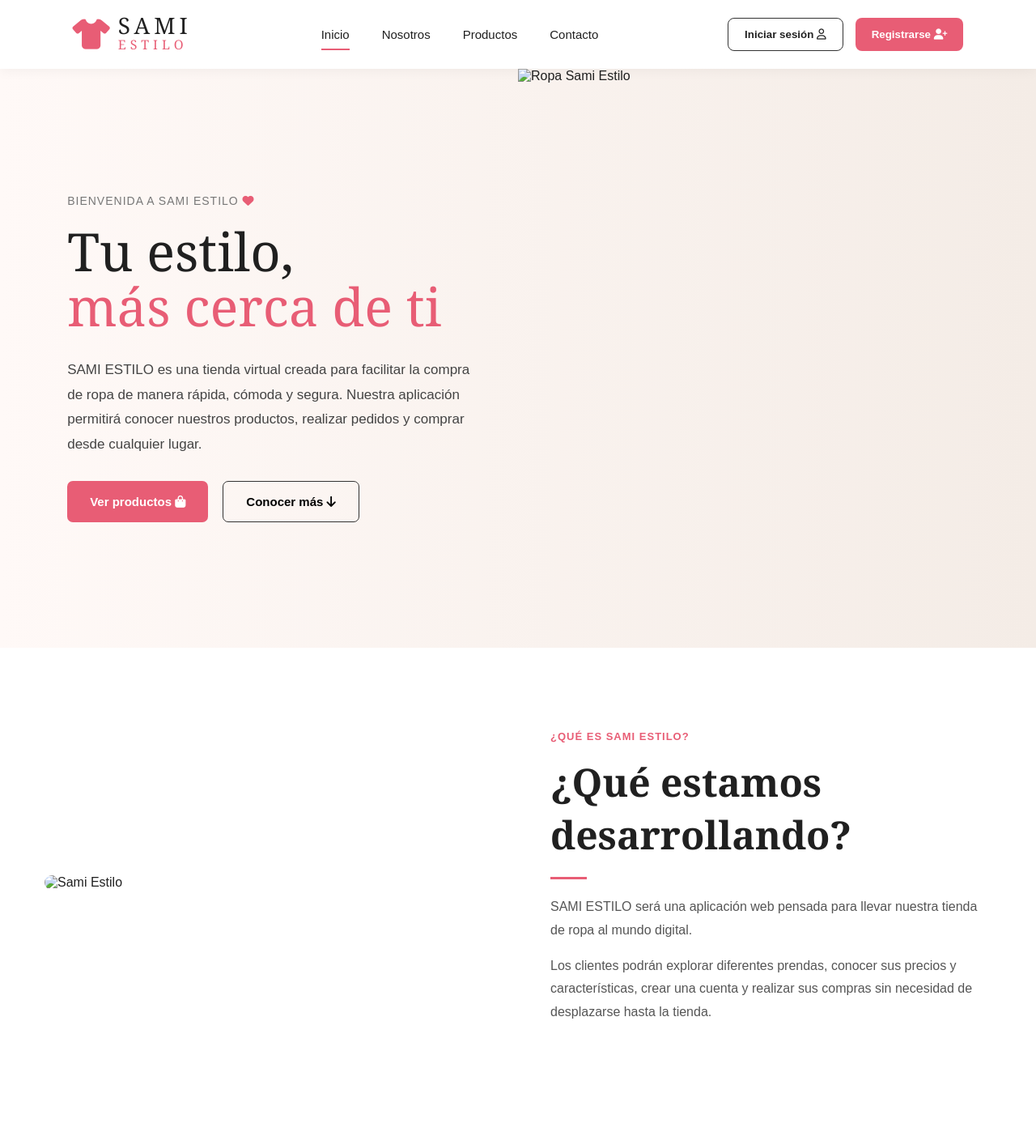
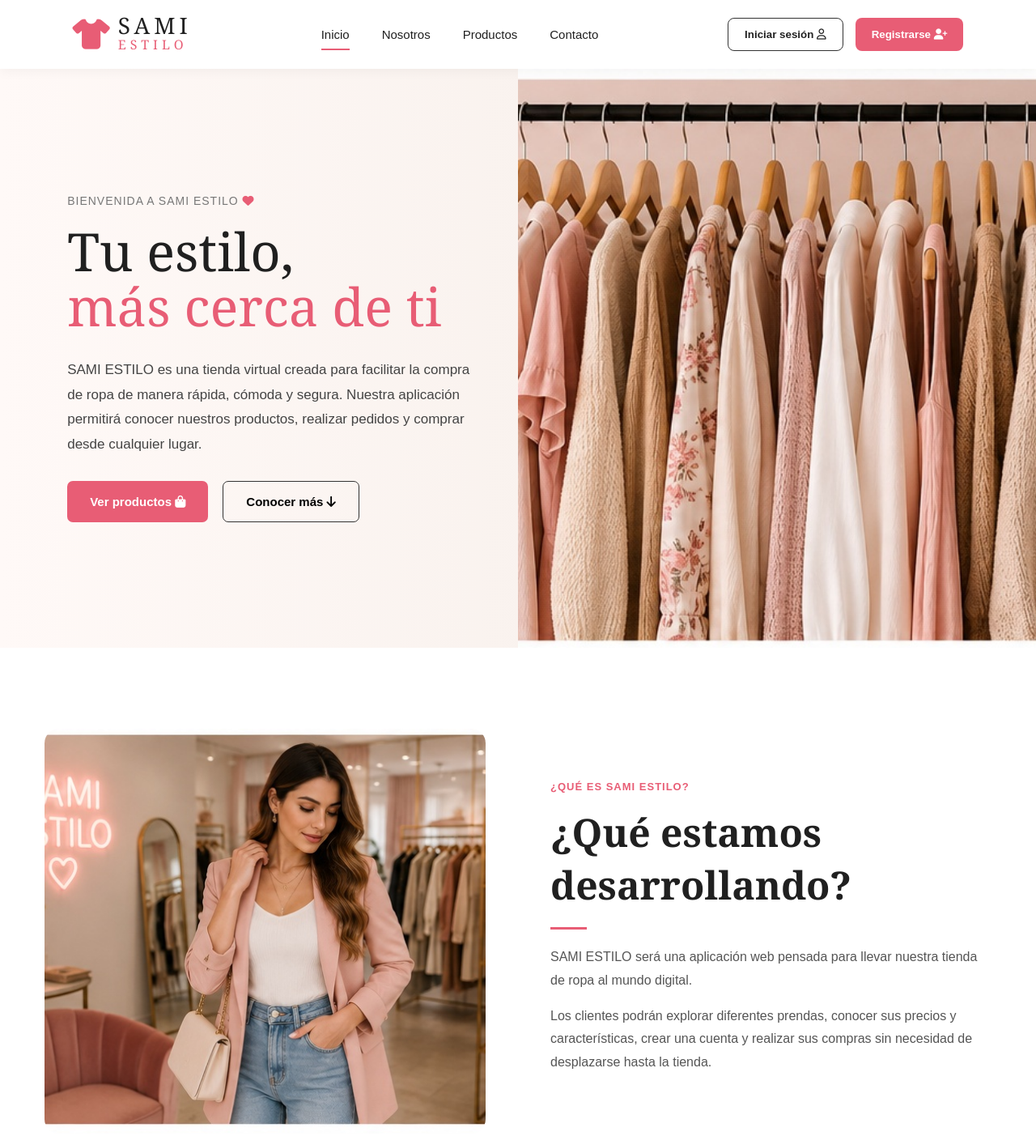
Before and after one commit to Sara-Avila/SAMI-ESTILO, a website: page index.html in a window 1280 px wide. Shown: the top 1403 px of the page at 81% size. Drawn offline with Linux system fonts and the light colour scheme; the site is published under a folder, as on GitHub Pages, so addresses that start at the root find nothing.

Commit message:
Actualizacion de conexiones

```diff
--- a/index.html
+++ b/index.html
@@ -137,7 +137,7 @@
 
         <div class="imagen-inicio">
 
-            <img src="/img/portada.jpg" alt="Ropa Sami Estilo">
+            <img src="./img/portada.jpg" alt="Ropa Sami Estilo">
 
         </div>
 
@@ -154,7 +154,7 @@
 
         <div class="imagen-nosotros">
 
-            <img src="/img/nosotros.jpg" alt="Sami Estilo">
+            <img src="img/nosotros.jpg" alt="Sami Estilo">
 
         </div>
 
@@ -398,7 +398,7 @@
 
         <div class="imagen-objetivo">
 
-            <img src="/img/objetivo.jpg" alt="Objetivo Sami Estilo">
+            <img src="img/objetivo.jpg" alt="Objetivo Sami Estilo">
 
         </div>
 
```
